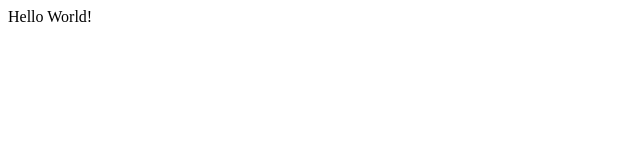
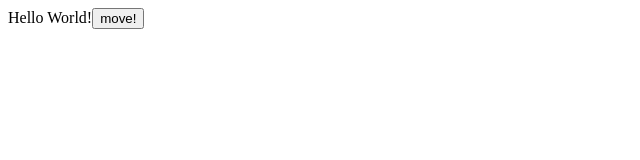
Before and after one commit to Honey-Bi/take-it-or-leave-it, a React (Create React App) app in the folder frontend/: page / in a window 1280 px wide. Shown: the top 160 px of the page, without its empty margins (0-640 px from the left). Built offline with nearby package versions, Linux system fonts and the light colour scheme.

Commit message:
create test page

```diff
--- a/frontend/src/App.tsx
+++ b/frontend/src/App.tsx
@@ -1,7 +1,15 @@
+import { Route, Routes } from "react-router-dom";
 import "./App.css";
+import Main from "pages/Main";
+import One from "pages/One";
 
 function App() {
-  return <div className="App">Hello World!</div>;
+  return (
+    <Routes>
+      <Route path="/" element={<Main />} />
+      <Route path="/One" element={<One />} />
+    </Routes>
+  );
 }
 
 export default App;
--- a/frontend/src/index.tsx
+++ b/frontend/src/index.tsx
@@ -2,12 +2,15 @@ import React from "react";
 import ReactDOM from "react-dom/client";
 import "./index.css";
 import App from "./App";
+import { BrowserRouter } from "react-router-dom";
 
 const root = ReactDOM.createRoot(
   document.getElementById("root") as HTMLElement
 );
 root.render(
   <React.StrictMode>
-    <App />
+    <BrowserRouter basename="/">
+      <App />
+    </BrowserRouter>
   </React.StrictMode>
 );
--- /dev/null
+++ b/frontend/src/pages/Main.tsx
@@ -0,0 +1,11 @@
+import { useNavigate } from "react-router-dom";
+
+export default function Main() {
+  const navigate = useNavigate();
+  return (
+    <div className="">
+      Hello World!
+      <button onClick={(e) => navigate("/one")}>move!</button>
+    </div>
+  );
+}
--- /dev/null
+++ b/frontend/src/pages/One.tsx
@@ -0,0 +1,12 @@
+import { useNavigate } from "react-router-dom";
+
+export default function One() {
+  const navigate = useNavigate();
+
+  return (
+    <div className="">
+      One
+      <button onClick={(e) => navigate(-1)}>back</button>
+    </div>
+  );
+}
```
